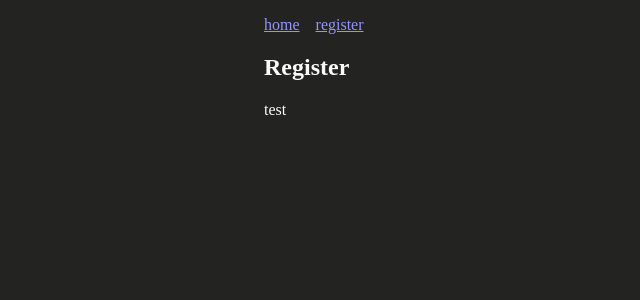
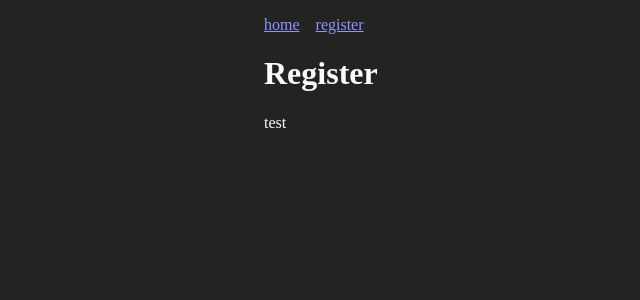
Before and after one commit to HladenRazum/vite-react-meals-frontend, a React (Vite) app: page /register in a window 1280 px wide. Shown: the top 300 px of the page, without its empty margins (126-766 px from the left). Built offline with nearby package versions, Linux system fonts and the light colour scheme.

Commit message:
small adjustments

```diff
--- a/src/pages/Home/Home.tsx
+++ b/src/pages/Home/Home.tsx
@@ -1,5 +1,5 @@
 const Home: React.FC = () => {
-   return <div>Home</div>;
+   return <h1>Home</h1>;
 };
 
 export default Home;
--- a/src/pages/Register/Register.tsx
+++ b/src/pages/Register/Register.tsx
@@ -3,7 +3,7 @@ import RegisterForm from "./components/RegisterForm";
 const Register: React.FC = () => {
    return (
       <div>
-         <h2>Register</h2>
+         <h1>Register</h1>
          <RegisterForm />
       </div>
    );
```
